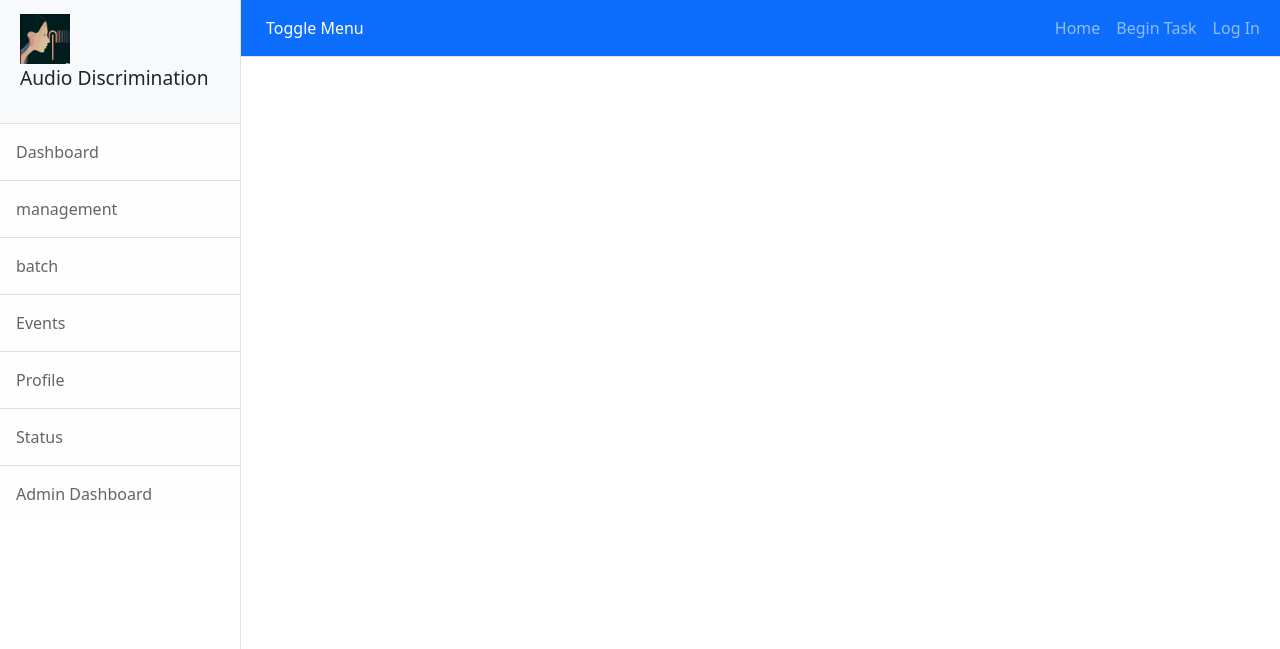
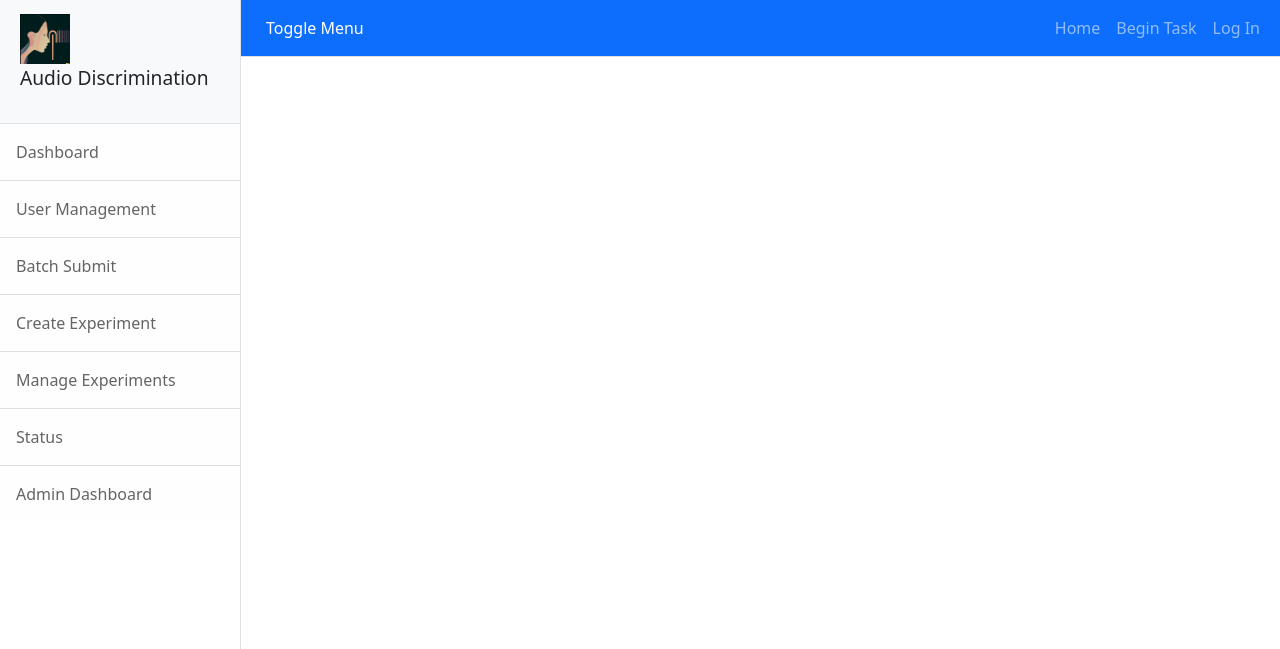
Before and after one commit to turian/audio-discrimination-crowdsource, a Django app: page /accounts/signup/ in a window 1280 px wide. Shown: the top 649 px of the page. Run offline with Django 4.2, Linux system fonts and the light colour scheme; some libraries are stand-ins or nearby versions.

Commit message:
fixed sidebar

```diff
--- a/themeapp/templates/widgets/sidebar.html
+++ b/themeapp/templates/widgets/sidebar.html
@@ -6,12 +6,26 @@
 
     </div>
     <div class="list-group list-group-flush">
-        <a class="list-group-item list-group-item-action list-group-item-light p-3" href="#!">Dashboard</a>
-        <a class="list-group-item list-group-item-action list-group-item-light p-3" href="{% url 'admin-management' %}">management</a>
-        <a class="list-group-item list-group-item-action list-group-item-light p-3" href="{% url 'admin-batch-submit' %}">batch</a>
-        <a class="list-group-item list-group-item-action list-group-item-light p-3" href="#!">Events</a>
-        <a class="list-group-item list-group-item-action list-group-item-light p-3" href="#!">Profile</a>
-        <a class="list-group-item list-group-item-action list-group-item-light p-3" href="#!">Status</a>
-        <a class="list-group-item list-group-item-action list-group-item-light p-3" href="{% url 'admin_dashboard' %}">Admin Dashboard</a>
+        <a class="list-group-item list-group-item-action
+        list-group-item-light p-3" href="{% url 'admin_dashboard' %}">
+        Dashboard</a>
+        <a class="list-group-item list-group-item-action
+        list-group-item-light p-3" href="{% url 'admin-management' %}">
+        User Management</a>
+        <a class="list-group-item list-group-item-action
+        list-group-item-light p-3" href="{% url 'admin-batch-submit' %}">
+        Batch Submit</a>
+        <a class="list-group-item list-group-item-action
+        list-group-item-light p-3" href="{% url 'create-experiment' %}">
+        Create Experiment</a>
+        <a class="list-group-item list-group-item-action
+        list-group-item-light p-3" href="#!">
+        Manage Experiments</a>
+        <a class="list-group-item list-group-item-action
+        list-group-item-light p-3" href="#!">
+        Status</a>
+        <a class="list-group-item list-group-item-action
+        list-group-item-light p-3" href="{% url 'admin_dashboard' %}">
+        Admin Dashboard</a>
     </div>
 </div>
```
